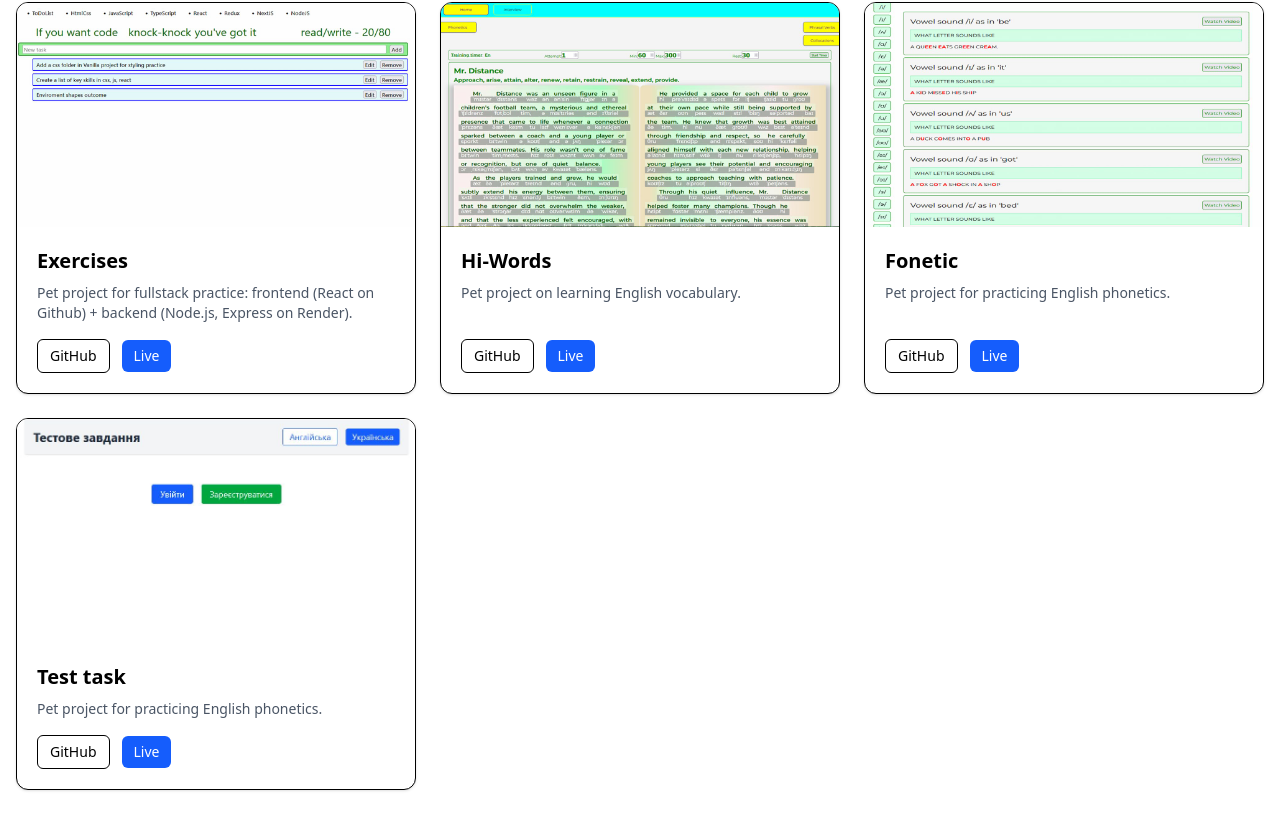
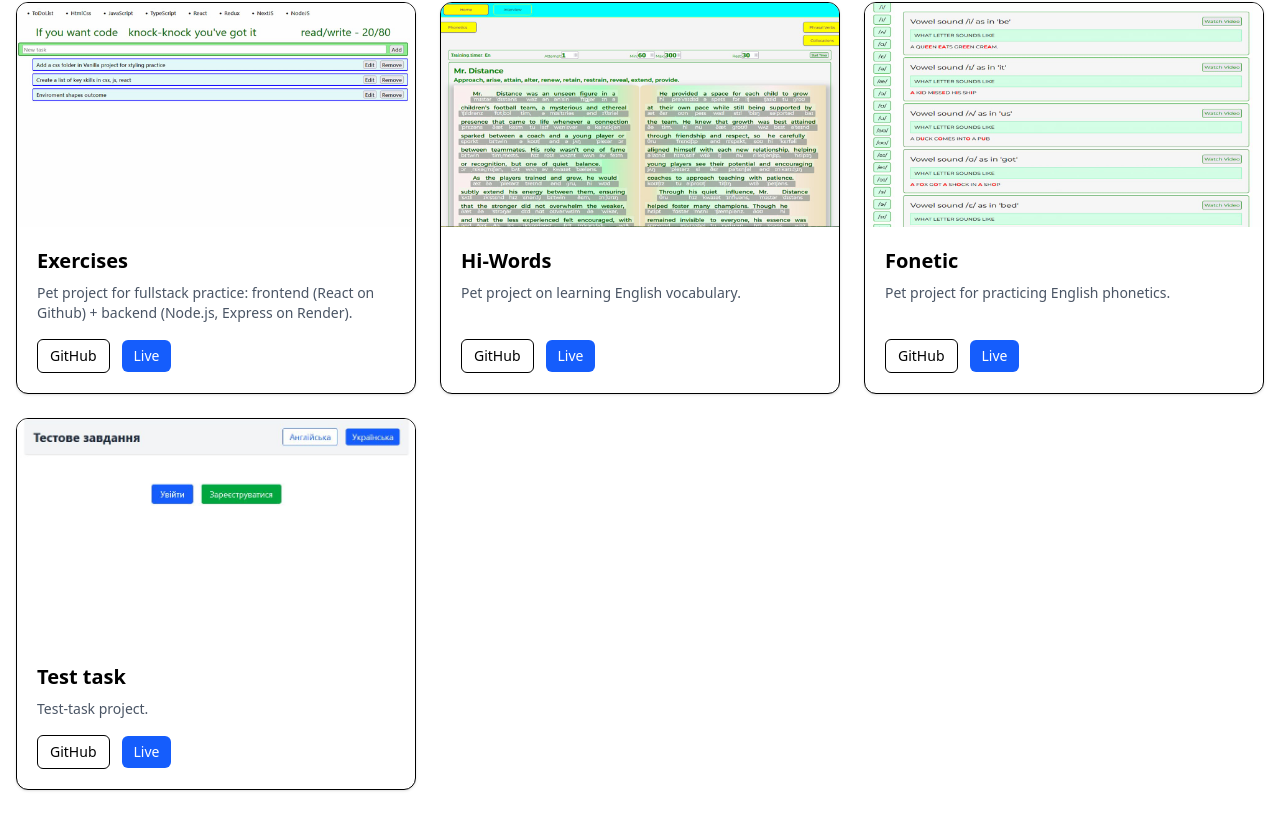
Before and after one commit to ValeriyVinn/valeriy-portfolio, a Next.js app: page / in a window 1280 px wide. Shown: the part 538-1368 px from the top of the page. Built offline with nearby package versions, Linux system fonts and the light colour scheme.

Commit message:
fixed: test-task description

```diff
--- a/src/app/page.tsx
+++ b/src/app/page.tsx
@@ -67,7 +67,7 @@ export default function Home() {
     {
       id: "project-7",
       title: "Test task",
-      description: "Pet project for practicing English phonetics.",
+      description: "Test-task project.",
       image: "/images/project-7.jpg",
       github: "https://github.com/ValeriyVinn/test-task",
       live: "https://test-task-omega-seven.vercel.app/uk",
```
